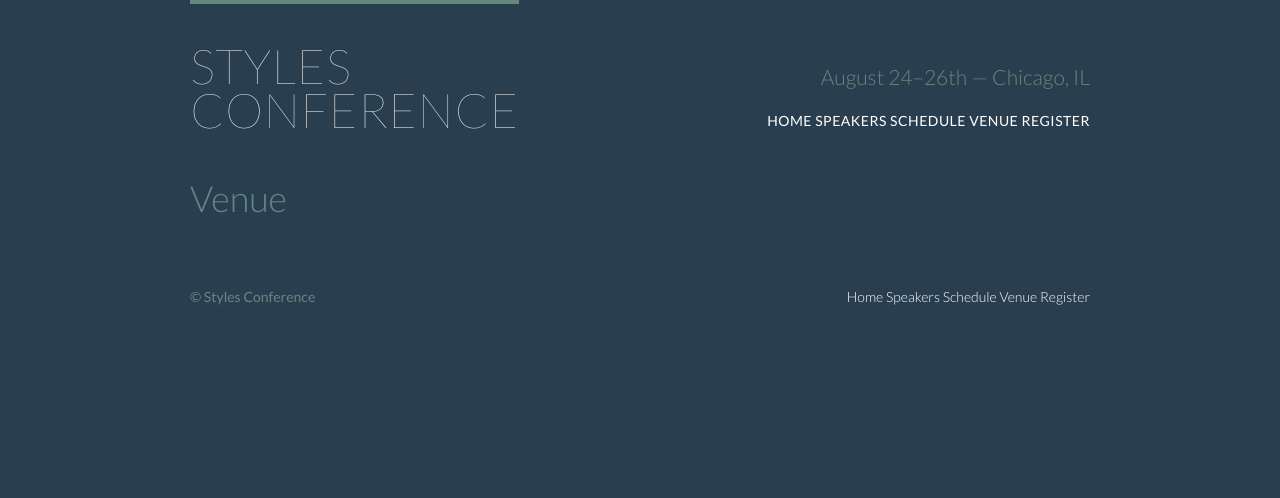
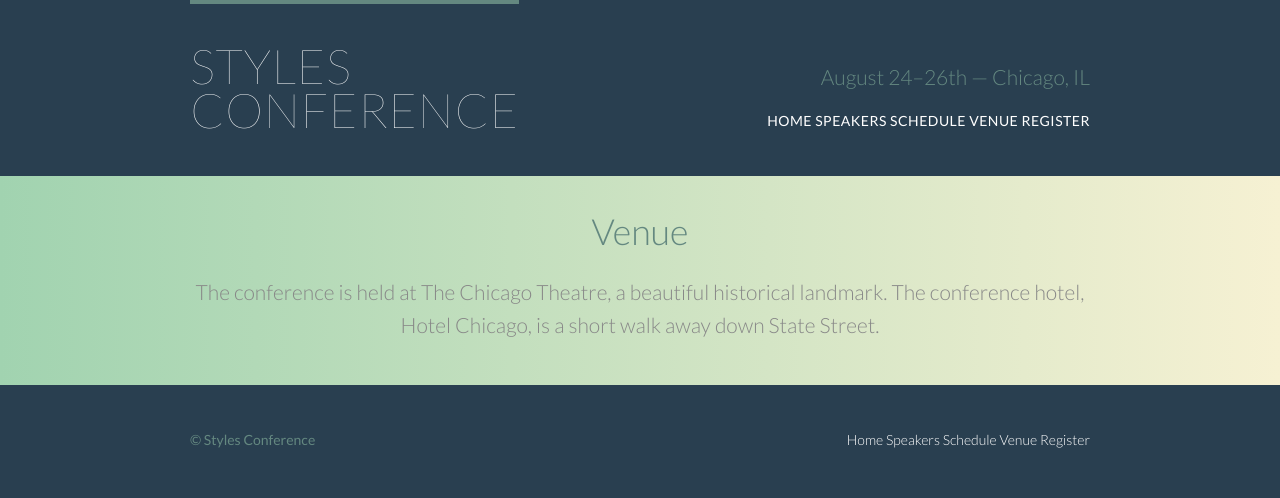
Before and after one commit to martinparadis/styles-conference, a plain HTML site: page venue.html in a window 1280 px wide. Drawn offline with Linux system fonts and the light colour scheme.

Commit message:
Add Lesson 7 - Setting Backgrounds & Gradients

```diff
--- a/assets/stylesheets/main.css
+++ b/assets/stylesheets/main.css
@@ -171,10 +171,20 @@ p a {
   ========================================
 */
 
+.row,
+.row-alt {
+  min-width: 960px;
+}
 .row {
   background: #fff;
-  min-width: 960px;
   padding: 66px 0 44px 0;
+}
+.row-alt {
+  background: #cbe2c1;
+  background: -webkit-linear-gradient(to right, #a1d3b0, #f6f1d3);
+  background: -moz-linear-gradient(to right, #a1d3b0, #f6f1d3);
+  background: linear-gradient(to right, #a1d3b0, #f6f1d3);
+  padding: 33px 0 22px 0;
 }
 
 /*
@@ -185,6 +195,20 @@ p a {
 
 h1, h3, h4, h5, p {
   margin-bottom: 22px;
+}
+
+/*
+  ========================================
+  Leads
+  ========================================
+*/
+
+.lead {
+  text-align: center;
+}
+.lead p {
+  font-size: 21px;
+  line-height: 33px;
 }
 
 /*
--- a/venue.html
+++ b/venue.html
@@ -32,10 +32,12 @@
 
     <!-- Main content -->
 
-    <section class="container">
+    <section class="row-alt">
+      <div class="lead container">
+        <h1>Venue</h1>
 
-      <h1>Venue</h1>
-
+        <p>The conference is held at The Chicago Theatre, a beautiful historical landmark. The conference hotel, Hotel Chicago, is a short walk away down State Street.</p>
+      </div>
     </section>
 
     <!-- Footer -->
```
Also changed, not shown: register.html (+5 -3 lines), schedule.html (+5 -3 lines), speakers.html (+5 -3 lines).
